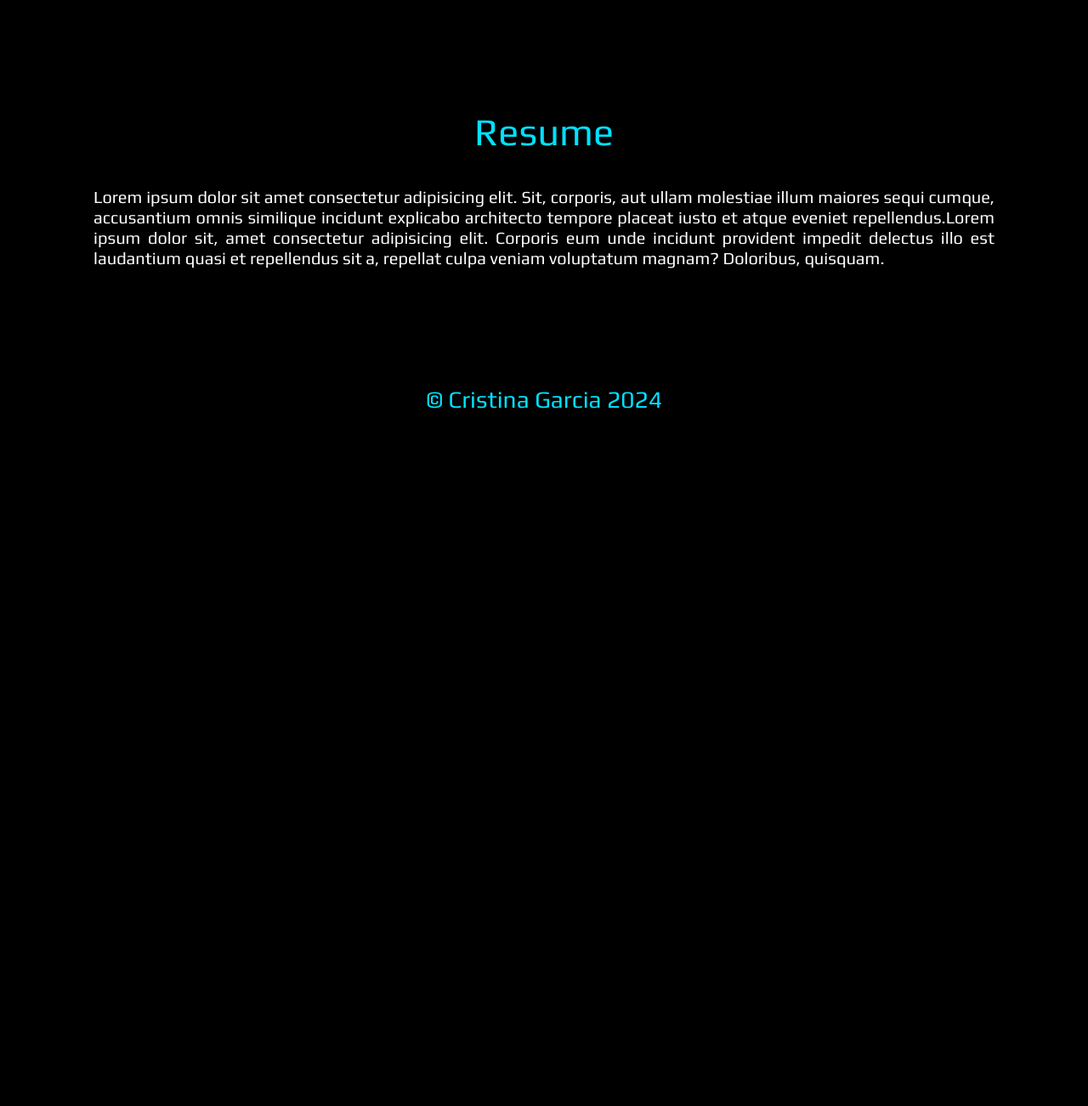
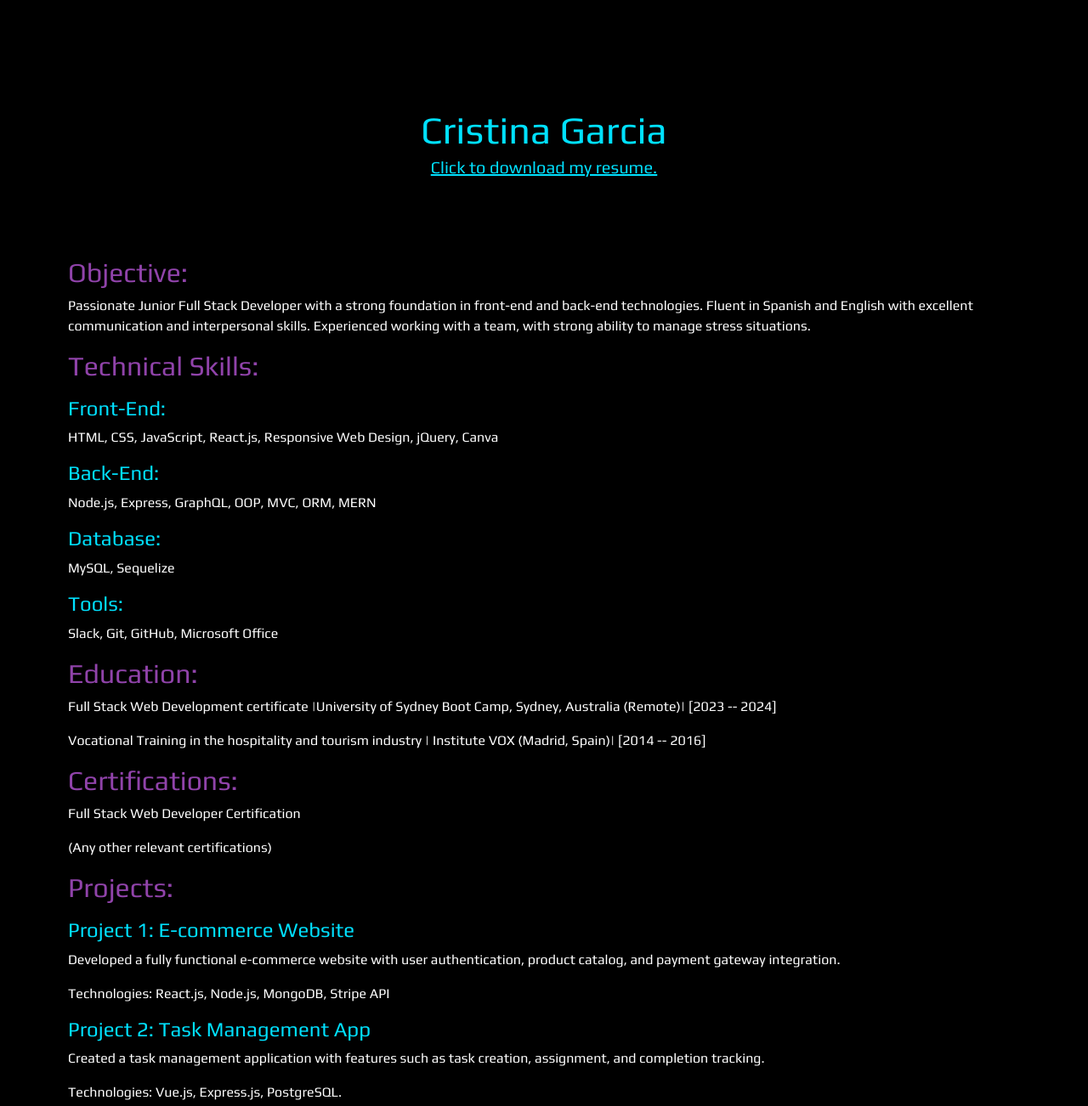
Before and after one commit to garmercy/Portfolio_Cristina_Garcia, a plain HTML site: page index.html in a window 1280 px wide. Shown: the part 3500-4802 px from the top of the page at 85% size. Before the commit the page ends 4015 px from the top, so only its background shows below. Drawn offline with nearby package versions, Linux system fonts and the light colour scheme.

Commit message:
resume edited

```diff
--- a/assets/style.css
+++ b/assets/style.css
@@ -219,6 +219,25 @@ text-decoration: none;
 #contactTitle{
   color: rgb(0, 225, 255);
 }
+
+/* ------------RESUME STYLE------------ */
+#resumeSection{
+  color: rgb(0, 225, 255);
+}
+#resumeLink{
+  font-size: 20px;
+  color: rgb(0, 225, 255);
+  display: block;
+  text-align: center;
+}
+#resumeLink:hover{
+  color: #d864ffaa;
+}
+
+#h1AboutMe{
+  text-align: left;
+  color: #d864ffaa;
+}
 /* ------------FOOTER-------------- */
 #footer {
   text-align: center;
--- a/index.html
+++ b/index.html
@@ -203,7 +203,7 @@
                   <h2 id='titleCard' class="card-title">JATE (PWA)</h2>
                   <p id='textCard' class="card-text">The app it's a text editor that runs in the browser and it's a single-page application that meets the PWA criteria. Additionally, the app will function offline.</p>
                   <div>
-                    <a id='linkPortfolio' href="https://pwa-text-editor-bhyv.onrender.com/">Deployed application</a>
+                    <!-- missing deployed app -->
                   </div>
                   <div>
                     <a id='linkPortfolio' href="https://github.com/garmercy/-PWA-Text-Editor">GitHub repository</a>
@@ -248,11 +248,71 @@
       </div>
     </section>
 
-
     <!-- Section 4 -->
     <section id="resume" class="sections">
-      <h2 class="titleSection">Resume</h2>
-      <h3 class="textSection"> Lorem ipsum dolor sit amet consectetur adipisicing elit. Sit, corporis, aut ullam molestiae illum maiores sequi cumque, accusantium omnis similique incidunt explicabo architecto tempore placeat iusto et atque eveniet repellendus.Lorem ipsum dolor sit, amet consectetur adipisicing elit. Corporis eum unde incidunt provident impedit delectus illo est laudantium quasi et repellendus sit a, repellat culpa veniam voluptatum magnam? Doloribus, quisquam.</h3>
+      <h2 class="titleSection">Cristina Garcia
+        <a id='resumeLink' href="assets/img/CristinaGarcia.pdf" download="Resume.pdf">Click to download my resume.</a>
+      </h2>
+      <div id="containerFrontAbout">
+        <div class="col-lg-12">
+          <h2 id="h1AboutMe" >Objective:</h2>
+        </div>
+        <div >
+          <p id="aboutText">
+            Passionate Junior Full Stack Developer with a strong foundation in front-end and back-end technologies. Fluent in Spanish and English with excellent communication and interpersonal skills. Experienced working with a team, with strong ability to manage stress situations.
+          </p>
+        </div>
+        <div class="col-lg-12">
+          <h2 id="h1AboutMe" >Technical Skills:</h2>
+        </div>
+        <div >
+          <p id="aboutText">
+            <h4 id="resumeSection">Front-End:</h4>
+            <p>HTML, CSS, JavaScript, React.js, Responsive Web Design, jQuery, Canva</p>
+
+            <h4 id="resumeSection">Back-End:</h4>
+            <p>Node.js, Express, GraphQL, OOP, MVC, ORM, MERN</p>
+
+            <h4 id="resumeSection">Database:</h4>
+            <p> MySQL, Sequelize</p>
+
+            <h4 id="resumeSection">Tools:</h4>
+            <p>Slack, Git, GitHub, Microsoft Office</p>
+        </div>
+        <div class="col-lg-12">
+          <h2 id="h1AboutMe" >Education:</h2>
+        </div>
+        <div >
+          <p id="aboutText">
+            Full Stack Web Development certificate |University of Sydney Boot Camp, Sydney, Australia (Remote)| [2023 -- 2024]
+          </p>
+          <p id="aboutText">
+            Vocational Training in the hospitality and tourism industry | Institute VOX (Madrid, Spain)| [2014 -- 2016]
+          </p>
+        </div>
+        <div class="col-lg-12">
+          <h2 id="h1AboutMe" >Certifications:</h2>
+        </div>
+        <div >
+          <p id="aboutText">
+          Full Stack Web Developer Certification
+          <p>(Any other relevant certifications)</p>
+          </p>
+        </div>
+        <div class="col-lg-12">
+          <h2 id="h1AboutMe" >Projects:</h2>
+        </div>
+        <div >
+          <p id="aboutText">
+            <h4 id="resumeSection">Project 1: E-commerce Website</h4>
+            <p>Developed a fully functional e-commerce website with user authentication, product catalog, and payment gateway integration.</p>
+            <p>Technologies: React.js, Node.js, MongoDB, Stripe API</p>
+            <h4 id="resumeSection">Project 2: Task Management App</h4>
+            <p>Created a task management application with features such as task creation, assignment, and completion tracking.</p>
+            <p>Technologies: Vue.js, Express.js, PostgreSQL.</p>
+            </p>
+        </div>
+      </div>
     </section>
 
     <footer id="footer">
```
Also changed, not shown: 1 other file.
